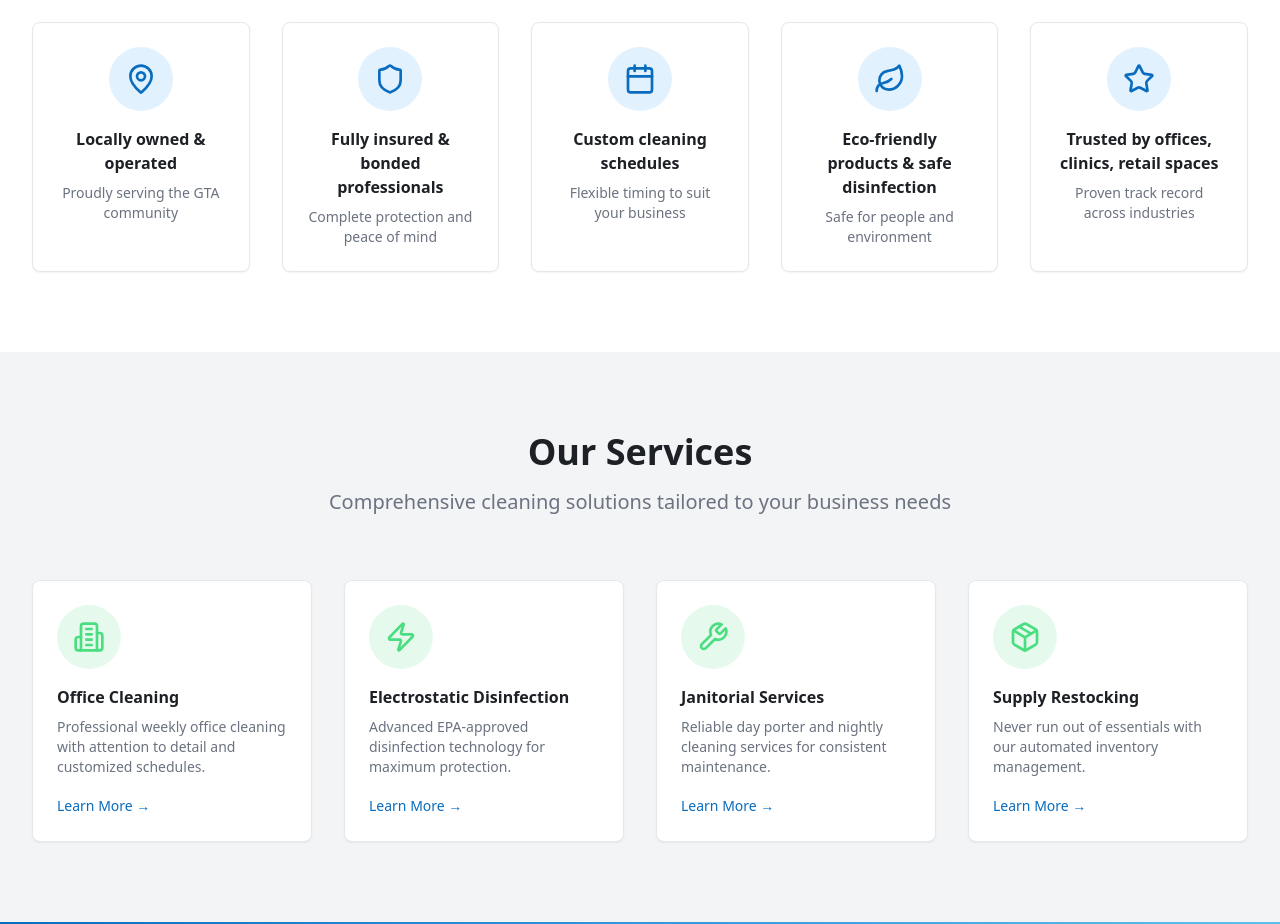
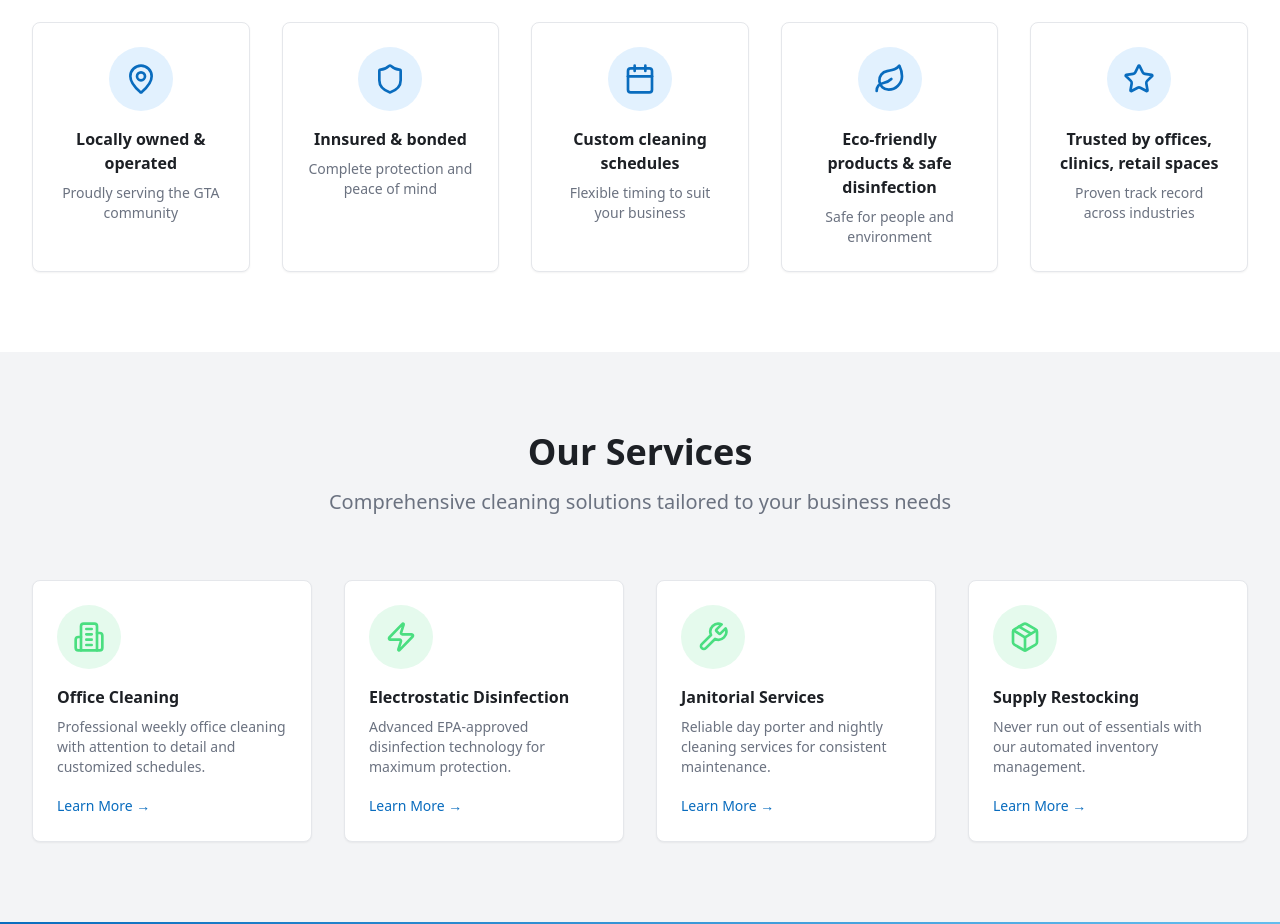
Before and after one commit to meetpatelcompany/cleanspark, a React (Vite) app: page / in a window 1280 px wide. Shown: the part 1320-2244 px from the top of the page. Built offline with nearby package versions, Linux system fonts and the light colour scheme.

Commit message:
Update HomePage.tsx

```diff
--- a/src/pages/HomePage.tsx
+++ b/src/pages/HomePage.tsx
@@ -28,7 +28,7 @@ const HomePage = () => {
     },
     {
       icon: Shield,
-      title: "Fully insured & bonded professionals",
+      title: "Innsured & bonded",
       description: "Complete protection and peace of mind"
     },
     {
```
